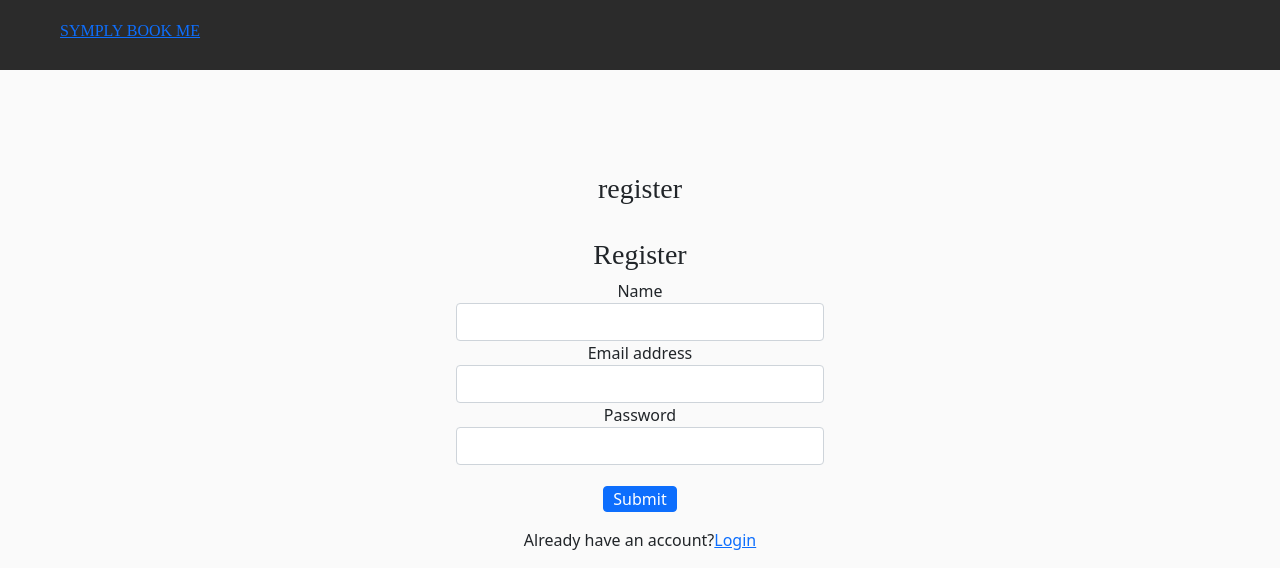
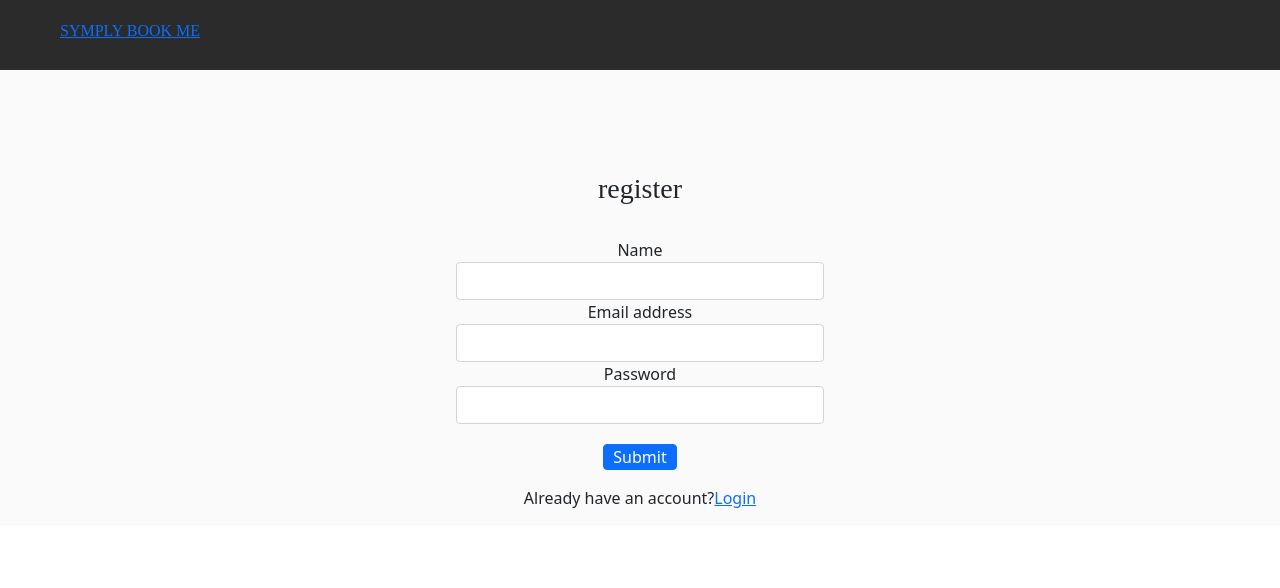
Before and after one commit to okikiola11/symply-book-me-frontend, a React (Create React App) app: page /signup in a window 1280 px wide. Shown: the top 588 px of the page. Built offline with nearby package versions, Linux system fonts and the light colour scheme; a web font is replaced by a local one.

Commit message:
Push the heroku link

```diff
--- a/src/api/index.js
+++ b/src/api/index.js
@@ -1,5 +1,5 @@
-const baseUrl = 'http://localhost:3000/api/v1';
-// const baseUrl = 'https://glacial-chamber-50989.herokuapp.com/api/v1';
+// const baseUrl = 'http://localhost:3000/api/v1';
+const baseUrl = 'https://glacial-chamber-50989.herokuapp.com/api/v1';
 // const baseUrl = 'https://admiring-brown-f9346f.netlify.app/api/v1';
 
 export const userRegistration = async (userObj) => {
--- a/src/containers/Signup.js
+++ b/src/containers/Signup.js
@@ -69,7 +69,7 @@ const Signup = () => {
       <div className={`${styles.formContainer} mt-5 text-center`}>
         <FormContainer title="register">
           <Form handleSubmit={handleSubmit(handleOnSubmit)}>
-            <h3 data-testid="title" className="text-center">Register</h3>
+            {/* <h3 data-testid="title" className="text-center">Register</h3> */}
             <h6 className="text-danger">{error}</h6>
             <div className="form-group">
               <span>Name</span>
@@ -89,11 +89,6 @@ const Signup = () => {
             <div className={`${styles.spaces}`}>
               <button type="submit" className="btn btn-primary p-0 m-0">Submit</button>
             </div>
-            {/* <div>
-              Already have an account.
-              {' '}
-              <Link to="/signin">Sign in here.</Link>
-            </div> */}
           </Form>
         </FormContainer>
       </div>
```
